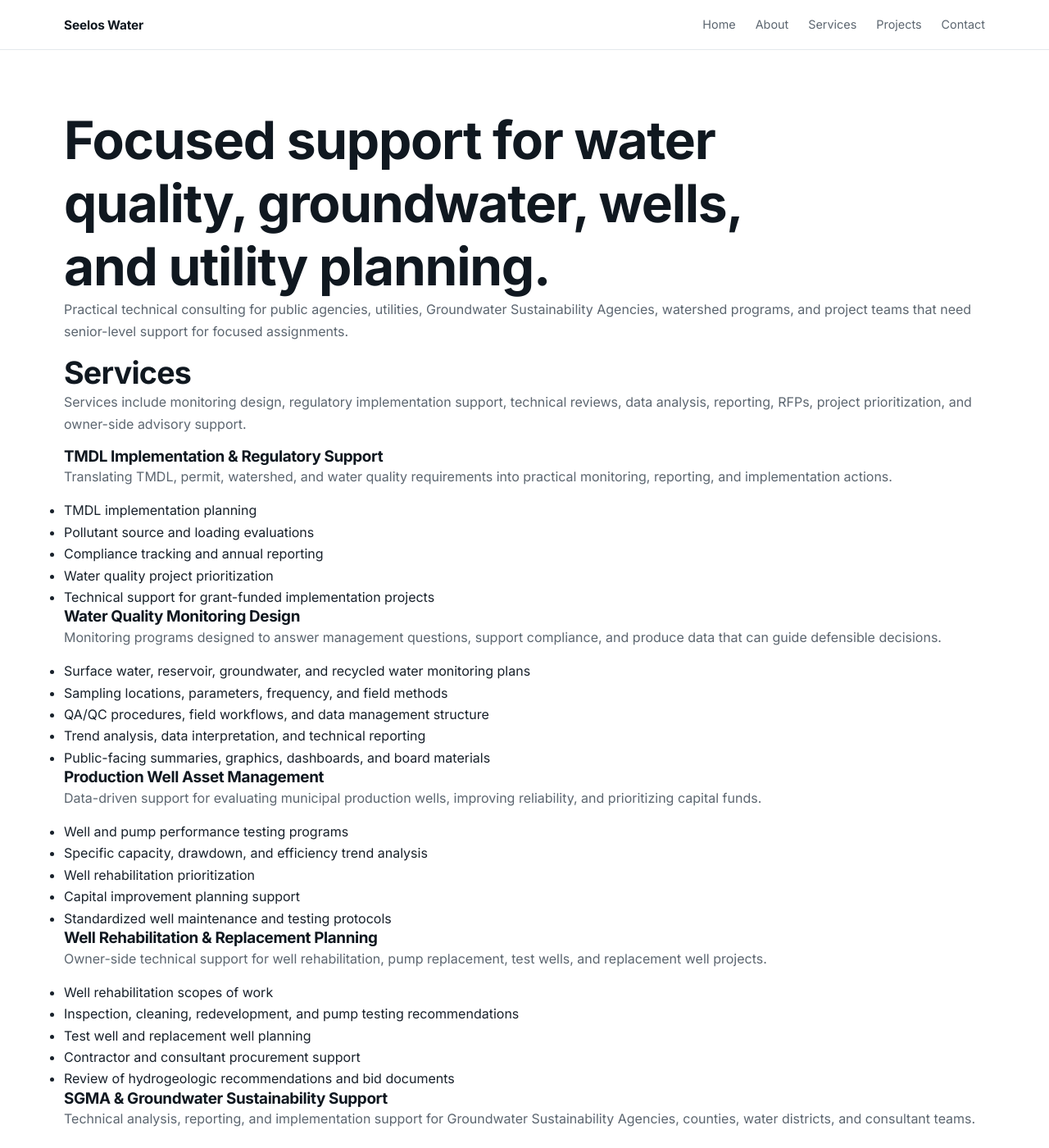
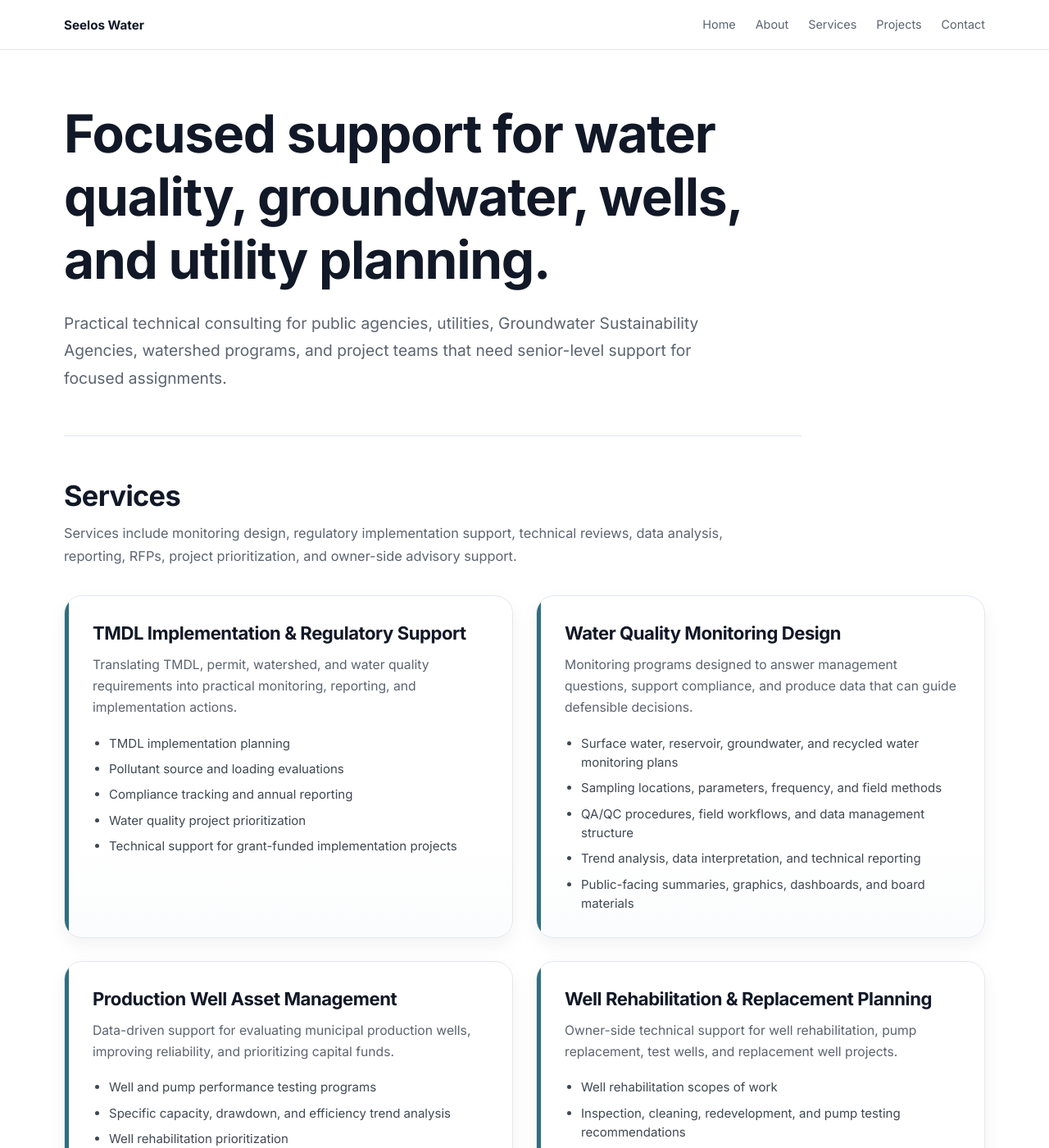
Before and after one commit to markseelos/seelos-water, a Jekyll site: the page built from services.md, in a window 1280 px wide and 1400 px high. Shown: the whole window at 82% size. Built offline with Jekyll 4.4.1, drawn with Linux system fonts in a browser that asks for light colours.

Commit message:
Update style.css

```diff
--- a/assets/css/style.css
+++ b/assets/css/style.css
@@ -10,17 +10,14 @@
   box-sizing: border-box;
 }
 
-html {
-  width: 100%;
-  max-width: 100%;
-  overflow-x: hidden;
-  scroll-behavior: smooth;
-}
-
+html,
 body {
   width: 100%;
   max-width: 100%;
   overflow-x: hidden;
+}
+
+body {
   font-family: "Inter", Arial, sans-serif;
   color: #18212b;
   background: #ffffff;
@@ -40,34 +37,33 @@ a {
 }
 
 /* =========================
-   DESIGN TOKENS
+   COLORS + VARIABLES
 ========================= */
 
 :root {
-  --color-text: #18212b;
-  --color-heading: #101820;
-  --color-muted: #5c6670;
-  --color-light-muted: #7a858f;
+  --container: 1180px;
 
-  --color-border: #e4e8ec;
-  --color-border-strong: #d2d9df;
+  --text: #18212b;
+  --heading: #111827;
+  --muted: #5b6470;
+  --light-muted: #77818c;
 
-  --color-bg: #ffffff;
-  --color-bg-soft: #f6f8fa;
-  --color-bg-blue: #f3f8fa;
+  --border: #e3e8ee;
+  --border-dark: #cfd8e3;
 
-  --color-accent: #2f6f7e;
-  --color-accent-dark: #1f5663;
-  --color-accent-soft: #e7f2f5;
+  --background: #ffffff;
+  --soft-background: #f6f8fa;
+  --blue-background: #f1f7f9;
 
-  --shadow-soft: 0 8px 24px rgba(16, 24, 32, 0.055);
-  --shadow-medium: 0 16px 38px rgba(16, 24, 32, 0.09);
+  --accent: #2f6f7e;
+  --accent-dark: #1f5663;
+  --accent-light: #e4f1f4;
 
-  --radius-sm: 10px;
-  --radius-md: 14px;
-  --radius-lg: 20px;
+  --shadow: 0 8px 22px rgba(15, 23, 42, 0.055);
+  --shadow-hover: 0 14px 34px rgba(15, 23, 42, 0.09);
 
-  --container: 1180px;
+  --radius: 16px;
+  --radius-large: 22px;
 }
 
 /* =========================
@@ -77,7 +73,7 @@ a {
 main {
   max-width: var(--container);
   margin: 0 auto;
-  padding: 72px 28px 40px;
+  padding: 64px 28px 40px;
 }
 
 /* =========================
@@ -87,42 +83,50 @@ main {
 h1,
 h2,
 h3 {
-  color: var(--color-heading);
+  color: var(--heading);
+  line-height: 1.2;
   letter-spacing: -0.02em;
-  line-height: 1.2;
 }
 
 h1 {
-  font-size: clamp(2.35rem, 5vw, 4.25rem);
+  font-size: clamp(2.35rem, 5vw, 4rem);
   font-weight: 650;
-  max-width: 940px;
 }
 
 h2 {
-  font-size: clamp(1.75rem, 3vw, 2.35rem);
+  font-size: clamp(1.6rem, 3vw, 2.15rem);
   font-weight: 620;
 }
 
 h3 {
-  font-size: 1.18rem;
+  font-size: 1.28rem;
   font-weight: 650;
 }
 
 p {
-  color: var(--color-muted);
+  color: var(--muted);
   font-size: 1rem;
   line-height: 1.7;
   margin-bottom: 14px;
 }
 
+ul {
+  padding-left: 1.2rem;
+}
+
+li {
+  color: #3f4852;
+  margin-bottom: 0.45rem;
+  line-height: 1.55;
+}
+
 .eyebrow {
-  display: inline-block;
+  display: block;
   margin-bottom: 12px;
-  color: var(--color-accent-dark);
+  color: var(--accent-dark);
   font-size: 0.78rem;
   font-weight: 750;
   letter-spacing: 0.12em;
-  line-height: 1.2;
   text-transform: uppercase;
 }
 
@@ -132,9 +136,8 @@ p {
 
 .site-header {
   width: 100%;
-  border-bottom: 1px solid var(--color-border);
-  background: rgba(255, 255, 255, 0.96);
-  backdrop-filter: blur(10px);
+  border-bottom: 1px solid var(--border);
+  background: #ffffff;
   position: sticky;
   top: 0;
   z-index: 100;
@@ -151,11 +154,10 @@ p {
 }
 
 .logo a {
-  font-size: 0.96rem;
+  color: var(--heading);
+  font-size: 0.95rem;
   font-weight: 700;
-  color: var(--color-heading);
   text-decoration: none;
-  letter-spacing: -0.01em;
 }
 
 .nav {
@@ -165,67 +167,19 @@ p {
 }
 
 .nav a {
-  position: relative;
+  color: var(--muted);
   font-size: 0.9rem;
-  color: var(--color-muted);
   text-decoration: none;
   transition: color 0.2s ease;
 }
 
 .nav a:hover,
 .nav a[aria-current="page"] {
-  color: var(--color-heading);
-}
-
-.nav a[aria-current="page"]::after {
-  content: "";
-  position: absolute;
-  left: 0;
-  right: 0;
-  bottom: -7px;
-  height: 2px;
-  border-radius: 999px;
-  background: var(--color-accent);
+  color: var(--heading);
 }
 
 /* =========================
-   PAGE HERO
-========================= */
-
-.page-hero {
-  padding: 28px 0 54px;
-  border-bottom: 1px solid var(--color-border);
-}
-
-.page-hero h1 {
-  margin-bottom: 22px;
-}
-
-.hero-subtitle {
-  max-width: 780px;
-  color: var(--color-muted);
-  font-size: clamp(1.05rem, 2vw, 1.2rem);
-  line-height: 1.75;
-  margin-bottom: 0;
-}
-
-.services-hero {
-  position: relative;
-}
-
-.services-hero::before {
-  content: "";
-  position: absolute;
-  right: -120px;
-  top: 10px;
-  width: 280px;
-  height: 280px;
-  background: radial-gradient(circle, rgba(47, 111, 126, 0.12), rgba(47, 111, 126, 0));
-  pointer-events: none;
-}
-
-/* =========================
-   LEGACY HERO SUPPORT
+   HOME / LEGACY CARD SUPPORT
 ========================= */
 
 .hero {
@@ -237,7 +191,7 @@ p {
 
 .hero p {
   font-size: 1rem;
-  color: var(--color-muted);
+  color: var(--muted);
   max-width: 720px;
   margin: 0 auto 10px;
 }
@@ -247,185 +201,295 @@ p {
   height: auto;
   max-height: 420px;
   object-fit: cover;
-  border-radius: var(--radius-md);
+  border-radius: 14px;
   margin: 0 auto 24px;
-  display: block;
+}
+
+.grid {
+  display: grid;
+  grid-template-columns: repeat(auto-fit, minmax(260px, 1fr));
+  gap: 22px;
+  margin-top: 24px;
+}
+
+.card {
+  border: 1px solid var(--border);
+  padding: 24px;
+  border-radius: var(--radius);
+  background: #ffffff;
+  box-shadow: var(--shadow);
+  transition: transform 0.2s ease, box-shadow 0.2s ease;
+}
+
+.card:hover {
+  transform: translateY(-3px);
+  box-shadow: var(--shadow-hover);
+}
+
+.card h3 {
+  margin-bottom: 8px;
+}
+
+.card p {
+  margin-bottom: 0;
 }
 
 /* =========================
    SERVICES PAGE
 ========================= */
 
-.services-section {
-  padding: 58px 0 38px;
+.services-page {
+  width: 100%;
 }
 
-.section-intro {
-  max-width: 820px;
-  margin-bottom: 36px;
+.services-title-block {
+  max-width: 900px;
+  padding-bottom: 52px;
+  border-bottom: 1px solid var(--border);
 }
 
-.section-intro h2 {
-  margin-bottom: 14px;
+.services-title-block h1 {
+  margin-bottom: 22px;
 }
 
-.section-intro p {
-  color: var(--color-muted);
-  font-size: 1.02rem;
+.lead {
+  max-width: 780px;
+  color: var(--muted);
+  font-size: clamp(1.05rem, 2vw, 1.2rem);
   line-height: 1.75;
   margin-bottom: 0;
 }
 
-.services-grid {
-  display: grid;
-  grid-template-columns: repeat(2, minmax(0, 1fr));
-  gap: 28px;
-  align-items: stretch;
+.services-intro {
+  max-width: 820px;
+  padding: 52px 0 34px;
 }
 
-.service-card {
+.services-intro h2 {
+  margin-bottom: 12px;
+}
+
+.services-intro p {
+  margin-bottom: 0;
+  font-size: 1.02rem;
+}
+
+.service-grid {
+  display: grid;
+  grid-template-columns: repeat(2, minmax(320px, 1fr));
+  gap: 28px;
+  width: 100%;
+}
+
+.service-box {
   position: relative;
   min-height: 100%;
-  padding: 30px;
-  border: 1px solid var(--color-border);
-  border-radius: var(--radius-lg);
-  background:
-    linear-gradient(180deg, #ffffff 0%, #ffffff 72%, #fbfcfd 100%);
-  box-shadow: var(--shadow-soft);
+  padding: 32px 30px 30px 34px;
+  border: 1px solid var(--border);
+  border-radius: var(--radius-large);
+  background: linear-gradient(180deg, #ffffff 0%, #ffffff 72%, #fbfcfd 100%);
+  box-shadow: var(--shadow);
   overflow: hidden;
-  transition:
-    transform 0.2s ease,
-    box-shadow 0.2s ease,
-    border-color 0.2s ease;
+  transition: transform 0.2s ease, box-shadow 0.2s ease, border-color 0.2s ease;
 }
 
-.service-card::before {
+.service-box::before {
   content: "";
   position: absolute;
-  inset: 0 auto 0 0;
-  width: 4px;
-  background: var(--color-accent);
-  opacity: 0.85;
+  top: 0;
+  left: 0;
+  width: 5px;
+  height: 100%;
+  background: var(--accent);
 }
 
-.service-card:hover {
+.service-box:hover {
   transform: translateY(-4px);
-  border-color: var(--color-border-strong);
-  box-shadow: var(--shadow-medium);
+  border-color: var(--border-dark);
+  box-shadow: var(--shadow-hover);
 }
 
-.service-number {
-  color: var(--color-accent);
-  font-size: 0.78rem;
-  font-weight: 800;
-  letter-spacing: 0.12em;
-  margin-bottom: 16px;
+.service-box h3 {
+  margin-bottom: 12px;
+  font-size: clamp(1.18rem, 2vw, 1.38rem);
 }
 
-.service-card h3 {
-  margin-bottom: 12px;
-  padding-right: 10px;
-  font-size: clamp(1.18rem, 2vw, 1.42rem);
-}
-
-.service-card p {
-  margin-bottom: 20px;
-  color: var(--color-muted);
+.service-box p {
+  margin-bottom: 18px;
+  color: var(--muted);
   font-size: 0.98rem;
   line-height: 1.68;
 }
 
-.service-card ul {
+.service-box ul {
   margin: 0;
   padding-left: 20px;
 }
 
-.service-card li {
-  color: #3f4851;
+.service-box li {
+  color: #3f4852;
   font-size: 0.94rem;
   line-height: 1.55;
-  margin-bottom: 9px;
-  padding-left: 2px;
+  margin-bottom: 8px;
 }
 
-.service-card li:last-child {
+.service-box li:last-child {
   margin-bottom: 0;
 }
 
 /* =========================
-   WORK STYLE SECTION
+   ENGAGEMENT BOX
 ========================= */
 
-.work-style-section {
-  padding: 30px 0 24px;
-}
-
-.work-style-card {
+.engagement-box {
   display: grid;
   grid-template-columns: 0.9fr 1.4fr;
   gap: 42px;
-  align-items: start;
+  margin-top: 44px;
   padding: 36px;
-  border-radius: var(--radius-lg);
-  background:
-    linear-gradient(135deg, var(--color-bg-blue) 0%, #ffffff 100%);
-  border: 1px solid var(--color-border);
-  box-shadow: var(--shadow-soft);
+  border: 1px solid var(--border);
+  border-radius: var(--radius-large);
+  background: linear-gradient(135deg, var(--blue-background) 0%, #ffffff 100%);
+  box-shadow: var(--shadow);
 }
 
-.work-style-card h2 {
+.engagement-box h2 {
   max-width: 420px;
 }
 
-.work-style-content p {
-  margin-bottom: 24px;
+.engagement-box p {
+  margin-bottom: 22px;
 }
 
-.work-style-list {
+.tag-list {
   display: flex;
   flex-wrap: wrap;
   gap: 10px;
 }
 
-.work-style-list span {
+.tag-list span {
   display: inline-flex;
   align-items: center;
   padding: 8px 12px;
   border: 1px solid #cfe0e5;
   border-radius: 999px;
   background: #ffffff;
-  color: var(--color-accent-dark);
+  color: var(--accent-dark);
   font-size: 0.88rem;
   font-weight: 600;
 }
 
 /* =========================
-   LEGACY SERVICES GRID SUPPORT
+   PROJECTS PAGE
 ========================= */
 
-.grid {
-  display: grid;
-  grid-template-columns: repeat(auto-fit, minmax(260px, 1fr));
-  gap: 24px;
-  margin-top: 24px;
+.projects-page {
+  width: 100%;
 }
 
-.card {
-  border: 1px solid var(--color-border);
-  padding: 24px;
-  border-radius: var(--radius-md);
-  background: var(--color-bg);
-  box-shadow: var(--shadow-soft);
-  transition:
-    transform 0.2s ease,
-    box-shadow 0.2s ease,
-    border-color 0.2s ease;
+.projects-title-block {
+  max-width: 900px;
+  padding-bottom: 52px;
+  border-bottom: 1px solid var(--border);
 }
 
-.card:hover {
-  transform: translateY(-3px);
-  border-color: var(--color-border-strong);
-  box-shadow: var(--shadow-medium);
+.projects-title-block h1 {
+  margin-bottom: 22px;
+}
+
+.projects-section {
+  padding: 52px 0 20px;
+}
+
+.project-feature {
+  max-width: 860px;
+  padding: 34px;
+  border: 1px solid var(--border);
+  border-radius: var(--radius-large);
+  background: linear-gradient(135deg, var(--blue-background) 0%, #ffffff 100%);
+  box-shadow: var(--shadow);
+}
+
+.project-feature h3 {
+  margin-bottom: 12px;
+  font-size: clamp(1.35rem, 2vw, 1.7rem);
+}
+
+.project-feature p:last-child {
+  margin-bottom: 0;
+}
+
+.project-kicker {
+  display: inline-block;
+  margin-bottom: 10px;
+  color: var(--accent-dark);
+  font-size: 0.78rem;
+  font-weight: 750;
+  letter-spacing: 0.1em;
+  text-transform: uppercase;
+}
+
+.project-grid {
+  display: grid;
+  grid-template-columns: repeat(2, minmax(320px, 1fr));
+  gap: 28px;
+  width: 100%;
+}
+
+.project-box {
+  position: relative;
+  min-height: 100%;
+  padding: 32px 30px 30px 34px;
+  border: 1px solid var(--border);
+  border-radius: var(--radius-large);
+  background: linear-gradient(180deg, #ffffff 0%, #ffffff 72%, #fbfcfd 100%);
+  box-shadow: var(--shadow);
+  overflow: hidden;
+  transition: transform 0.2s ease, box-shadow 0.2s ease, border-color 0.2s ease;
+}
+
+.project-box::before {
+  content: "";
+  position: absolute;
+  top: 0;
+  left: 0;
+  width: 5px;
+  height: 100%;
+  background: var(--accent);
+}
+
+.project-box:hover {
+  transform: translateY(-4px);
+  border-color: var(--border-dark);
+  box-shadow: var(--shadow-hover);
+}
+
+.project-box h3 {
+  margin-bottom: 12px;
+  font-size: clamp(1.18rem, 2vw, 1.38rem);
+}
+
+.project-box p {
+  margin-bottom: 18px;
+  color: var(--muted);
+  font-size: 0.98rem;
+  line-height: 1.68;
+}
+
+.project-box ul {
+  margin: 0;
+  padding-left: 20px;
+}
+
+.project-box li {
+  color: #3f4852;
+  font-size: 0.94rem;
+  line-height: 1.55;
+  margin-bottom: 8px;
+}
+
+.project-box li:last-child {
+  margin-bottom: 0;
 }
 
 /* =========================
@@ -445,8 +509,8 @@ p {
   width: 190px;
   height: 190px;
   object-fit: cover;
-  border-radius: var(--radius-md);
-  box-shadow: var(--shadow-soft);
+  border-radius: 14px;
+  box-shadow: var(--shadow);
 }
 
 .about-text {
@@ -454,7 +518,6 @@ p {
 }
 
 .about-text h2 {
-  margin-top: 0;
   margin-bottom: 2rem;
 }
 
@@ -477,7 +540,23 @@ p {
 .about-text li {
   margin-bottom: 0.9rem;
   line-height: 1.65;
-  color: var(--color-muted);
+  color: var(--muted);
+}
+
+/* =========================
+   CONTACT PAGE
+========================= */
+
+.contact-page {
+  max-width: 820px;
+}
+
+.contact-page h1 {
+  margin-bottom: 22px;
+}
+
+.contact-page p {
+  font-size: 1.03rem;
 }
 
 /* =========================
@@ -486,12 +565,12 @@ p {
 
 .site-footer {
   width: 100%;
-  border-top: 1px solid var(--color-border);
+  border-top: 1px solid var(--border);
   margin-top: 70px;
   padding: 30px 24px;
   text-align: center;
   font-size: 0.82rem;
-  color: var(--color-light-muted);
+  color: var(--light-muted);
   background: #ffffff;
 }
 
@@ -499,7 +578,7 @@ p {
   text-align: center;
   margin: 0 auto;
   font-size: 0.82rem;
-  color: var(--color-light-muted);
+  color: var(--light-muted);
 }
 
 /* =========================
@@ -520,14 +599,19 @@ p {
     padding: 56px 22px 32px;
   }
 
-  .services-grid {
+  .service-grid,
+  .project-grid {
     grid-template-columns: 1fr;
     gap: 22px;
   }
 
-  .work-style-card {
+  .engagement-box {
     grid-template-columns: 1fr;
     gap: 22px;
+    padding: 30px;
+  }
+
+  .project-feature {
     padding: 30px;
   }
 }
@@ -546,28 +630,27 @@ p {
     gap: 16px;
   }
 
-  .page-hero {
-    padding: 18px 0 42px;
+  .services-title-block,
+  .projects-title-block {
+    padding-bottom: 42px;
   }
 
-  .hero {
-    padding: 60px 20px 30px;
+  .services-intro {
+    padding: 42px 0 28px;
   }
 
-  .services-section {
-    padding: 44px 0 26px;
+  .projects-section {
+    padding: 42px 0 18px;
   }
 
-  .section-intro {
-    margin-bottom: 28px;
+  .service-box,
+  .project-box {
+    padding: 26px 24px 26px 28px;
+    border-radius: var(--radius);
   }
 
-  .service-card {
-    padding: 26px;
-    border-radius: var(--radius-md);
-  }
-
-  .service-card h3 {
+  .service-box h3,
+  .project-box h3 {
     font-size: 1.22rem;
   }
 
@@ -579,6 +662,10 @@ p {
   .about-headshot {
     width: 160px;
     height: 160px;
+  }
+
+  .hero {
+    padding: 60px 20px 30px;
   }
 }
 
@@ -595,15 +682,17 @@ p {
     font-size: 0.86rem;
   }
 
-  .service-card {
-    padding: 24px 22px;
+  .service-box,
+  .project-box,
+  .project-feature {
+    padding: 24px 22px 24px 26px;
   }
 
-  .work-style-card {
+  .engagement-box {
     padding: 26px 22px;
   }
 
-  .work-style-list span {
+  .tag-list span {
     font-size: 0.84rem;
   }
 }
```
